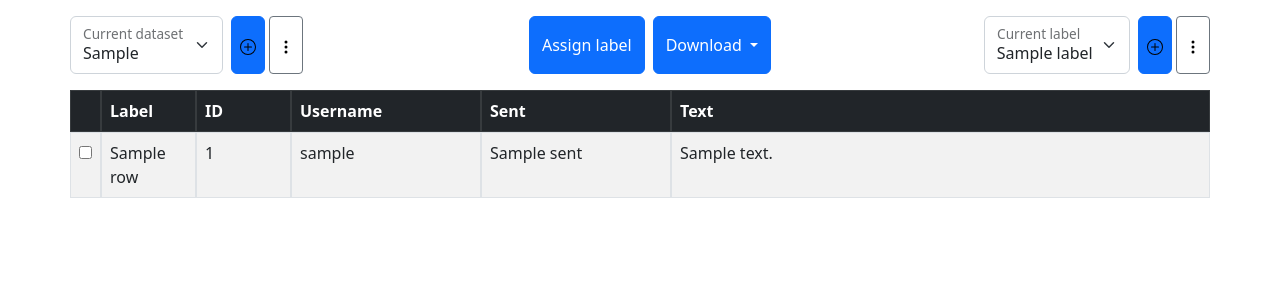
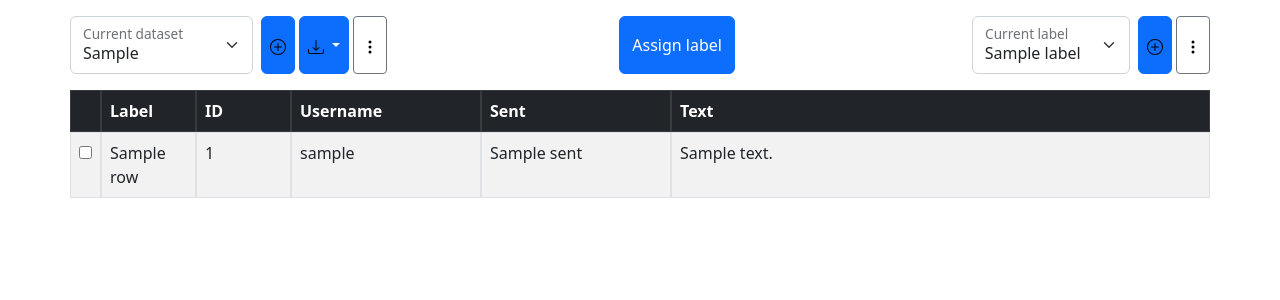
Before and after one commit to TurboGoose/CCA-web, a Flask app: template src/templates/viewer.html in a window 1280 px wide. Shown: the part 56-356 px from the top of the page. Run offline with Flask 3, Linux system fonts and the light colour scheme; the template is opened without the code that fills it: most values are stand-ins (such as "Sample title", 1, 10 or a date in 2020); lists and menus that the app fills with data are empty; parts of the project's set-up code (start-up, migrations or seed data) failed here and were passed over.

Commit message:
Change style of download button

```diff
--- a/src/templates/viewer.html
+++ b/src/templates/viewer.html
@@ -53,6 +53,20 @@
             <img src="{{ url_for('static', filename='img/plus-circle.svg') }}" alt="add">
         </button>
         {% if current_dataset %}
+            <div class="d-flex dropdown">
+                <button type="button" class="btn btn-primary dropdown-toggle ms-1 p-2" data-bs-toggle="dropdown">
+                    <img src="{{ url_for('static', filename='img/download.svg') }}" alt="dots">
+
+                </button>
+                <ul class="dropdown-menu">
+                    <li><a class="dropdown-item"
+                           href="{{ url_for('download_dataset', dataset=current_dataset, format="csv") }}">csv</a></li>
+                    <li><a class="dropdown-item"
+                           href="{{ url_for('download_dataset', dataset=current_dataset, format="json") }}">json</a>
+                    </li>
+                </ul>
+            </div>
+
             <div class="d-flex dropdown ms-1">
                 <button type="button" class="btn btn-outline-secondary btn-sm p-2" data-bs-toggle="dropdown">
                     <img src="{{ url_for('static', filename='img/three_dots.svg') }}" alt="dots">
@@ -109,19 +123,6 @@
             <button id="assignLabelButton" type="button" class="btn btn-primary">
                 Assign label
             </button>
-            <div class="d-flex dropdown">
-                <button type="button" class="btn btn-primary dropdown-toggle ms-2" data-bs-toggle="dropdown">
-                    Download
-                </button>
-                <ul class="dropdown-menu">
-                    <li><a class="dropdown-item"
-                           href="{{ url_for('download_dataset', dataset=current_dataset, format="csv") }}">csv</a></li>
-                    <li><a class="dropdown-item"
-                           href="{{ url_for('download_dataset', dataset=current_dataset, format="json") }}">json</a>
-                    </li>
-                </ul>
-            </div>
-
         </div>
 
         <div class="d-flex justify-content-end flex-grow-1">
@@ -148,7 +149,7 @@
                 <ul class="dropdown-menu">
                     <li>
                         <button type="button" class="btn dropdown-item" data-bs-toggle="modal"
-                                data-bs-target="#renameDatasetLabel">
+                                data-bs-target="#renameLabelModal">
                             Rename
                         </button>
                     </li>
```
